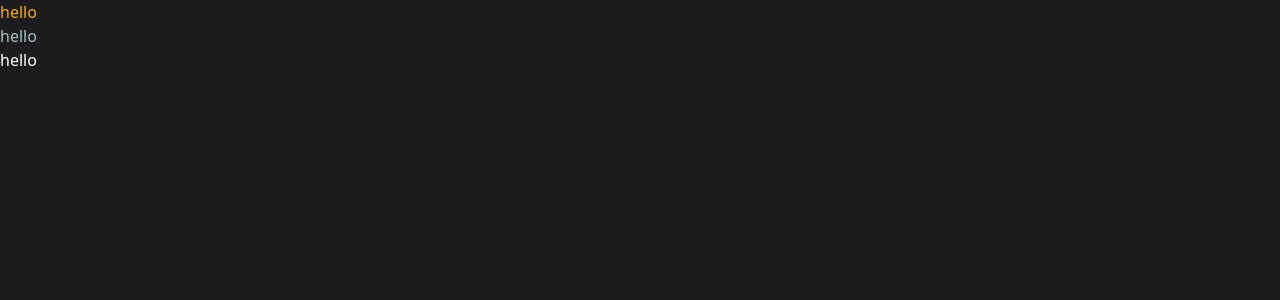
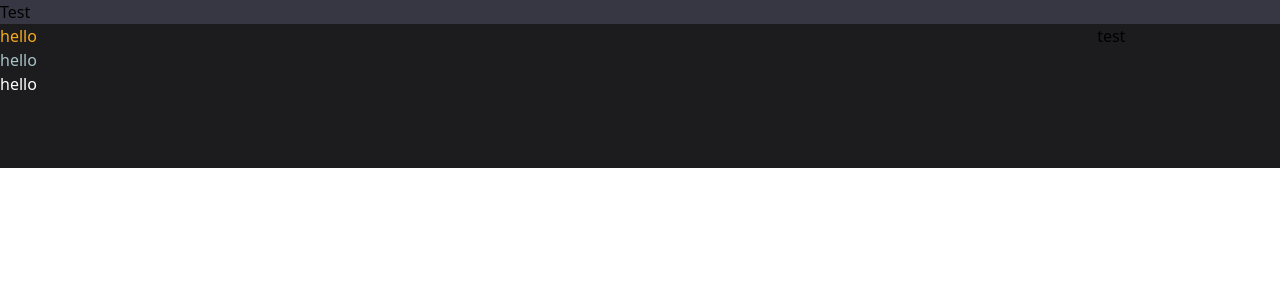
Before and after one commit to gordonlin-dev/personal-website, a Next.js app in the folder src/: page / in a window 1280 px wide. Shown: the top 300 px of the page. Built offline with nearby package versions, Linux system fonts and the light colour scheme.

Commit message:
added grid layout

```diff
--- a/src/components/personal_website/mainLayout.js
+++ b/src/components/personal_website/mainLayout.js
@@ -1,8 +1,24 @@
 export default function MainLayout({children}){
     return(
         <>
-            <main className="bg-background-main h-screen w-screen">
-                {children}
+            <main className="bg-background-main h-full w-full overflow-hidden">
+                <div className="grid grid-rows-7" >
+                    <div className="row-span-1 bg-background-header">
+                        <div>
+                            Test
+                        </div>
+                    </div>
+                    <div className="row-span-6">
+                        <div className="grid grid-cols-7">
+                            <div className="col-span-6">
+                                {children}
+                            </div>
+                            <div className="col-span-1">
+                                <div>test</div>
+                            </div>
+                        </div>
+                    </div>
+                </div>
             </main>
         </>
     )
--- a/src/tailwind.config.js
+++ b/src/tailwind.config.js
@@ -7,6 +7,7 @@ module.exports = {
   theme: {
     colors:{
       'background-main' : "#1C1C1E",
+      'background-header' : "#373743",
       'color-text-header-dark-yellow' : "#F6AA1C",
       'color-text-header-light-blue' : "#A6C2C9",
       'color-text-body-white': "#FFFFFF"
```
